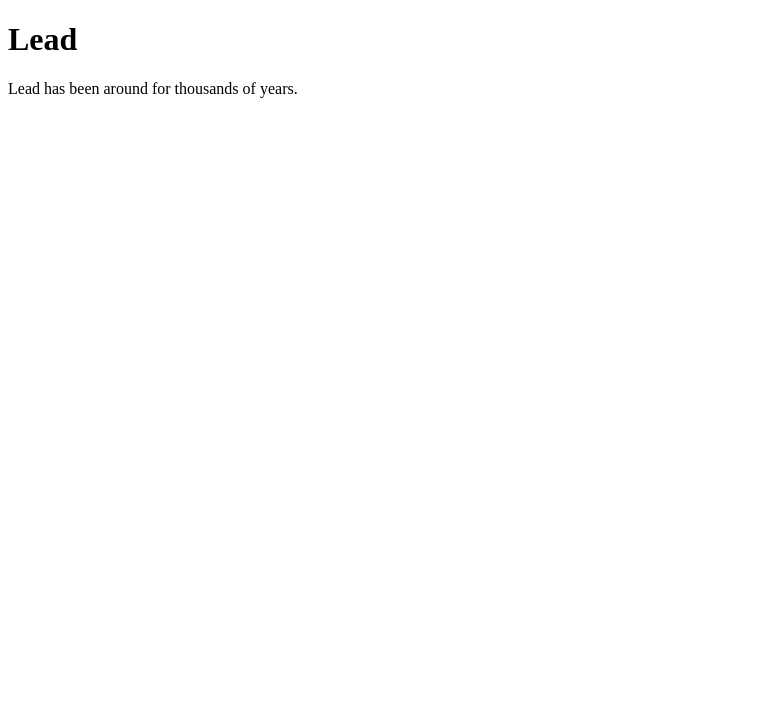
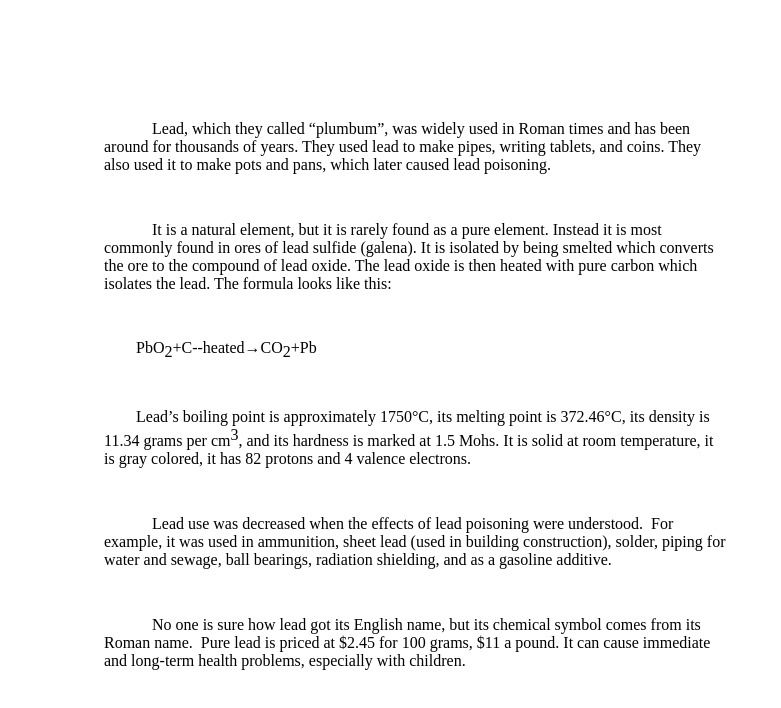
Before and after one commit to RariSafari/RariSafari.github.io, a plain HTML site: page lead.html in a window 1280 px wide. Shown: the whole page, without its empty margins (0-781 px from the left). Drawn offline with Linux system fonts and the light colour scheme.

Commit message:
google docs to website

```diff
--- a/lead.html
+++ b/lead.html
@@ -1,7 +1,41 @@
 <!DOCTYPE html>
-<html>
-<body>
-<h1>Lead</h1>
-<p>Lead has been around for thousands of years.</p>
-</body>
-</html>
+<html><head><title>Lead</title><meta content="text/html;
+charset=UTF-8"
+http-equiv="content-type"><style type="text/css">ol{margin:0;padding:0}.c0{widows:2;orphans:2;height:11pt;direction:ltr}.c2{widows:2;orphans:2;text-indent:36pt;direction:ltr}.c6{max-width:468pt;background-color:#ffffff;padding:72pt
+72pt 72pt
+72pt}.c5{widows:2;orphans:2;direction:ltr}.c1{vertical-align:super}.c3{vertical-align:sub}.c4{text-indent:36pt}.title{widows:2;padding-top:0pt;line-height:1.15;orphans:2;text-align:left;color:#000000;font-size:21pt;font-family:"Trebuchet
+MS";padding-bottom:0pt;page-break-after:avoid}.subtitle{widows:2;padding-top:0pt;line-height:1.15;orphans:2;text-align:left;color:#666666;font-style:italic;font-size:13pt;font-family:"Trebuchet
+MS";padding-bottom:10pt;page-break-after:avoid}li{color:#000000;font-size:11pt;font-family:"Arial"}p{color:#000000;font-size:11pt;margin:0;font-family:"Arial"}h1{widows:2;padding-top:10pt;line-height:1.15;orphans:2;text-align:left;color:#000000;font-size:16pt;font-family:"Trebuchet
+MS";padding-bottom:0pt;page-break-after:avoid}h2{widows:2;padding-top:10pt;line-height:1.15;orphans:2;text-align:left;color:#000000;font-size:13pt;font-family:"Trebuchet
+MS";font-weight:bold;padding-bottom:0pt;page-break-after:avoid}h3{widows:2;padding-top:8pt;line-height:1.15;orphans:2;text-align:left;color:#666666;font-size:12pt;font-family:"Trebuchet
+MS";font-weight:bold;padding-bottom:0pt;page-break-after:avoid}h4{widows:2;padding-top:8pt;line-height:1.15;orphans:2;text-align:left;color:#666666;font-size:11pt;text-decoration:underline;font-family:"Trebuchet
+MS";padding-bottom:0pt;page-break-after:avoid}h5{widows:2;padding-top:8pt;line-height:1.15;orphans:2;text-align:left;color:#666666;font-size:11pt;font-family:"Trebuchet
+MS";padding-bottom:0pt;page-break-after:avoid}h6{widows:2;padding-top:8pt;line-height:1.15;orphans:2;text-align:left;color:#666666;font-style:italic;font-size:11pt;font-family:"Trebuchet
+MS";padding-bottom:0pt;page-break-after:avoid}</style></head><body class="c6"><p class="c2"><span>Lead,
+which they called &ldquo;plumbum&rdquo;, was widely used in Roman
+times and has been around for thousands of years. They used lead to
+make pipes, writing tablets, and coins. They also used it to make pots
+and pans, which later caused lead poisoning.</span></p><p class="c0
+c4"><span></span></p><p class="c2"><span>It is a natural element, but
+it is rarely found as a pure element. Instead it is most commonly
+found in ores of lead sulfide (galena). It is isolated by being
+smelted which converts the ore to the compound of lead oxide. The lead
+oxide is then heated with pure carbon which isolates the lead. The
+formula looks like this:</span></p><p class="c0
+c4"><span></span></p><p class="c5"><span>&nbsp;&nbsp;&nbsp;&nbsp;&nbsp;&nbsp;&nbsp;&nbsp;PbO</span><span class="c3">2</span><span>+C--heated&rarr;CO</span><span class="c3">2</span><span>+Pb</span></p><p class="c0"><span></span></p><p class="c5"><span>&nbsp;&nbsp;&nbsp;&nbsp;&nbsp;&nbsp;&nbsp;&nbsp;Lead&rsquo;s
+boiling point is approximately 1750&deg;C, its melting point is
+372.46&deg;C, its density is 11.34 grams per
+cm</span><span class="c1">3</span><span>, and its hardness is marked
+at 1.5 Mohs. It is solid at room temperature, it is gray colored, it
+has 82 protons and 4 valence
+electrons.</span></p><p class="c0"><span></span></p><p class="c2"><span>Lead
+use was decreased when the effects of lead poisoning were
+understood. &nbsp;For example, it was used in ammunition, sheet lead
+(used in building construction), solder, piping for water and sewage,
+ball bearings, radiation shielding, and as a gasoline
+additive.</span></p><p class="c0
+c4"><span></span></p><p class="c2"><span>No one is sure how lead got
+its English name, but its chemical symbol comes from its Roman
+name. &nbsp;Pure lead is priced at $2.45 for 100 grams, $11 a
+pound. It can cause immediate and long-term health problems,
+especially with children.</span></p></body></html>
```
